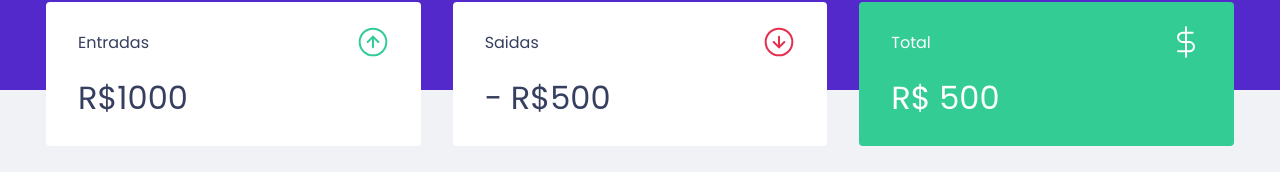
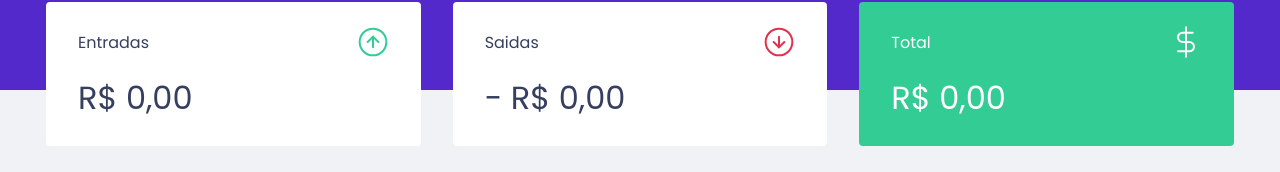
Before and after one commit to gustavo-novais-dev/g-money, a React (Create React App) app: page / in a window 1280 px wide. Shown: the part 182-354 px from the top of the page. Built offline with nearby package versions, Linux system fonts and the light colour scheme; no server answers; what miragejs would draw is missing.

Commit message:
Ajust summary

```diff
--- a/src/components/Summary/index.tsx
+++ b/src/components/Summary/index.tsx
@@ -1,4 +1,4 @@
-import React , { useContext } from "react";
+import React, { useContext } from "react";
 import incomeImg from "../../assets/income.svg"
 import outcomeImg from "../../assets/outcome.svg"
 import totalImg from "../../assets/total.svg"
@@ -9,9 +9,25 @@
 
 export function Summary() {
 
-    const { transactions } = useContext(TransactionsContext);
+  const { transactions } = useContext(TransactionsContext);
 
-  console.log(transactions)
+  const summary = transactions.reduce((acc, transaction) => {
+
+    if (transaction.type === 'deposit') {
+      acc.deposits += transaction.amount;
+      acc.total += transaction.amount;
+    } else {
+      acc.withdraws += transaction.amount;
+      acc.total -= transaction.amount;
+    }
+
+    return acc;
+
+  }, {
+    deposits: 0,
+    withdraws: 0,
+    total: 0
+  });
 
   return (
     <Container>
@@ -21,7 +37,12 @@
           <p>Entradas</p>
           <img src={incomeImg} alt="Income" title="Income" />
         </header>
-        <strong>R$1000</strong>
+        <strong>
+          {new Intl.NumberFormat('pt-BR', {
+            style: 'currency',
+            currency: 'BRL'
+          }).format(summary.deposits)}
+        </strong>
       </div>
 
       <div>
@@ -29,7 +50,12 @@
           <p>Saidas</p>
           <img src={outcomeImg} alt="Income" title="Income" />
         </header>
-        <strong>- R$500</strong>
+        <strong>
+          - {new Intl.NumberFormat('pt-BR', {
+            style: 'currency',
+            currency: 'BRL'
+          }).format(summary.withdraws)}
+        </strong>
       </div>
 
       <div className="highlight-backGround">
@@ -37,7 +63,12 @@
           <p>Total</p>
           <img src={totalImg} alt="Income" title="Income" />
         </header>
-        <strong>R$ 500</strong>
+        <strong>
+          {new Intl.NumberFormat('pt-BR', {
+            style: 'currency',
+            currency: 'BRL'
+          }).format(summary.total)}
+        </strong>
       </div>
 
     </Container>
```
